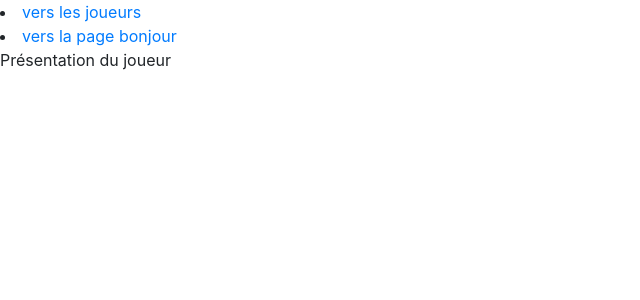
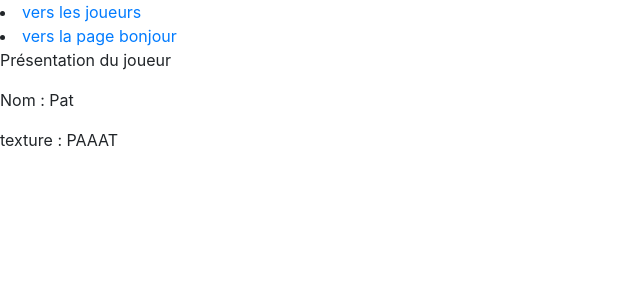
Before and after one commit to xardalph/AngularExamenB3, an Angular app: page /productDetail/2 in a window 1280 px wide. Shown: the top 300 px of the page, without its empty margins (0-640 px from the left). Built offline with nearby package versions, Linux system fonts and the light colour scheme.

Commit message:
WIP, la selection fonctionne mais le vérou n'est plus actif

```diff
--- a/src/app/app-routing.module.ts
+++ b/src/app/app-routing.module.ts
@@ -6,6 +6,7 @@ import {ProductDetailComponent} from './graphics/product-detail/product-detail.c
 
 const routes: Routes = [
   { path: 'products', component: ProductComponent},
+  { path: 'products/:id', component: ProductComponent},
   { path: '', component: ProductComponent},
   { path: 'productDetail/:id', component: ProductDetailComponent  },
 ];
--- a/src/app/graphics/product-detail/product-detail.component.html
+++ b/src/app/graphics/product-detail/product-detail.component.html
@@ -1,5 +1,5 @@
 <p>Présentation du joueur</p>
-<ng-container *ngIf="selectionChanged!=null">
-  <p>Nom : {{selectionChanged.name}}</p>
-  <p>texture : {{selectionChanged.texture}}</p>
+<ng-container *ngIf="product!=null">
+  <p>Nom : {{product.name}}</p>
+  <p>texture : {{product.texture}}</p>
 </ng-container>
--- a/src/app/graphics/product-detail/product-detail.component.ts
+++ b/src/app/graphics/product-detail/product-detail.component.ts
@@ -1,5 +1,7 @@
-import {Component, Input, OnInit} from '@angular/core';
+import {Component, OnInit} from '@angular/core';
 import {Product} from '../../model/product';
+import {ActivatedRoute} from '@angular/router';
+import {ProductsService} from '../../services/products.service';
 
 
 @Component({
@@ -9,12 +11,18 @@ import {Product} from '../../model/product';
 })
 export class ProductDetailComponent implements OnInit {
 
-  @Input() public selectionChanged: Product;
+  // tslint:disable-next-line:no-shadowed-variable
+  constructor(private route: ActivatedRoute, private ProductsService: ProductsService) {
+  }
 
-  constructor() { }
-
+  id: number;
+  product: Product;
 
   ngOnInit(): void {
+
+    this.id = parseInt(this.route.snapshot.paramMap.get('id'));
+    this.product = this.ProductsService.get(this.id);
+
   }
 
 }
--- a/src/app/graphics/product-list/product-list.component.html
+++ b/src/app/graphics/product-list/product-list.component.html
@@ -1,3 +1,7 @@
 <ul>
-  <li *ngFor="let pl of productList" (click)="selectPlayer(pl)" [class.selected]="isSelected(pl)"> {{pl.name}} </li>
+  <li *ngFor="let pl of productList" (click)="selectPlayer(pl)" [class.selected]="isSelected(pl)">
+
+    <a routerLink="/{{routeururl}}/{{pl.id}}"> {{pl.name}}</a>
+
+  </li>
 </ul>
--- a/src/app/graphics/product-list/product-list.component.ts
+++ b/src/app/graphics/product-list/product-list.component.ts
@@ -18,10 +18,13 @@ export class ProductListComponent implements OnInit {
 
   @Input() canChangeSelection = false;
 
+  @Input() routeururl = 'productDisplay';
+
   /**
    * liste des produits
    */
   productList: Product[];
+
 
 
   constructor(private productService: ProductsService) {
--- a/src/app/graphics/product/product.component.html
+++ b/src/app/graphics/product/product.component.html
@@ -1,5 +1,5 @@
 <p>Mon composant liste</p>
-<app-product-list (selectionChanged)="onSelectionChanged($event)" [canChangeSelection]="!isEditing"></app-product-list>
+<app-product-list [routeururl]="routeururl" (selectionChanged)="onSelectionChanged($event)" [canChangeSelection]="!isEditing"></app-product-list>
 
 <button (click)="onUpdate()">Modifier</button>
 <button (click)="onAdd()">Ajouter</button>
--- a/src/app/graphics/product/product.component.ts
+++ b/src/app/graphics/product/product.component.ts
@@ -1,5 +1,5 @@
 import {ProductsService} from '../../services/products.service';
-import { Component } from '@angular/core';
+import {Component, Input} from '@angular/core';
 import {Product} from '../../model/product';
 
 @Component({
@@ -13,8 +13,10 @@ export class ProductComponent {
   constructor(private productsService: ProductsService){}
   public selectedProduct: Product;
 
+  @Input() routeururl = 'product';
+
   public isEditing = false;
-  selectionChanged: Product;
+  canChangeSelection: Product;
 
   onSelectionChanged(data: Product): void{
     this.selectedProduct = data;
--- a/src/app/services/products.service.ts
+++ b/src/app/services/products.service.ts
@@ -8,7 +8,7 @@ import {HttpClient} from '@angular/common/http';
 export class ProductsService {
   private ProductList: Product[] = [
     {
-      id: 1,
+      id: 0,
       name: 'Jim',
       texture: 'JIIIM',
       grammage: 85,
@@ -16,26 +16,26 @@ export class ProductsService {
     }
     ,
     {
-      id: 2,
+      id: 1,
       name: 'Pete',
       texture: 'PEEETE',
       grammage: 92,
       color: 'vert'
     }, {
-      id: 3,
+      id: 2,
       name: 'Pat',
       texture: 'PAAAT',
       grammage: 23,
       color: 'bleu'
     }, {
-      id: 4,
+      id: 3,
       name: 'Stephan',
       texture: 'STEPHAAAN',
       grammage: 56,
       color: 'gris'
     },
     {
-      id: 5,
+      id: 4,
       name: 'Rapha',
       texture: 'fin',
       grammage: 94,
```
